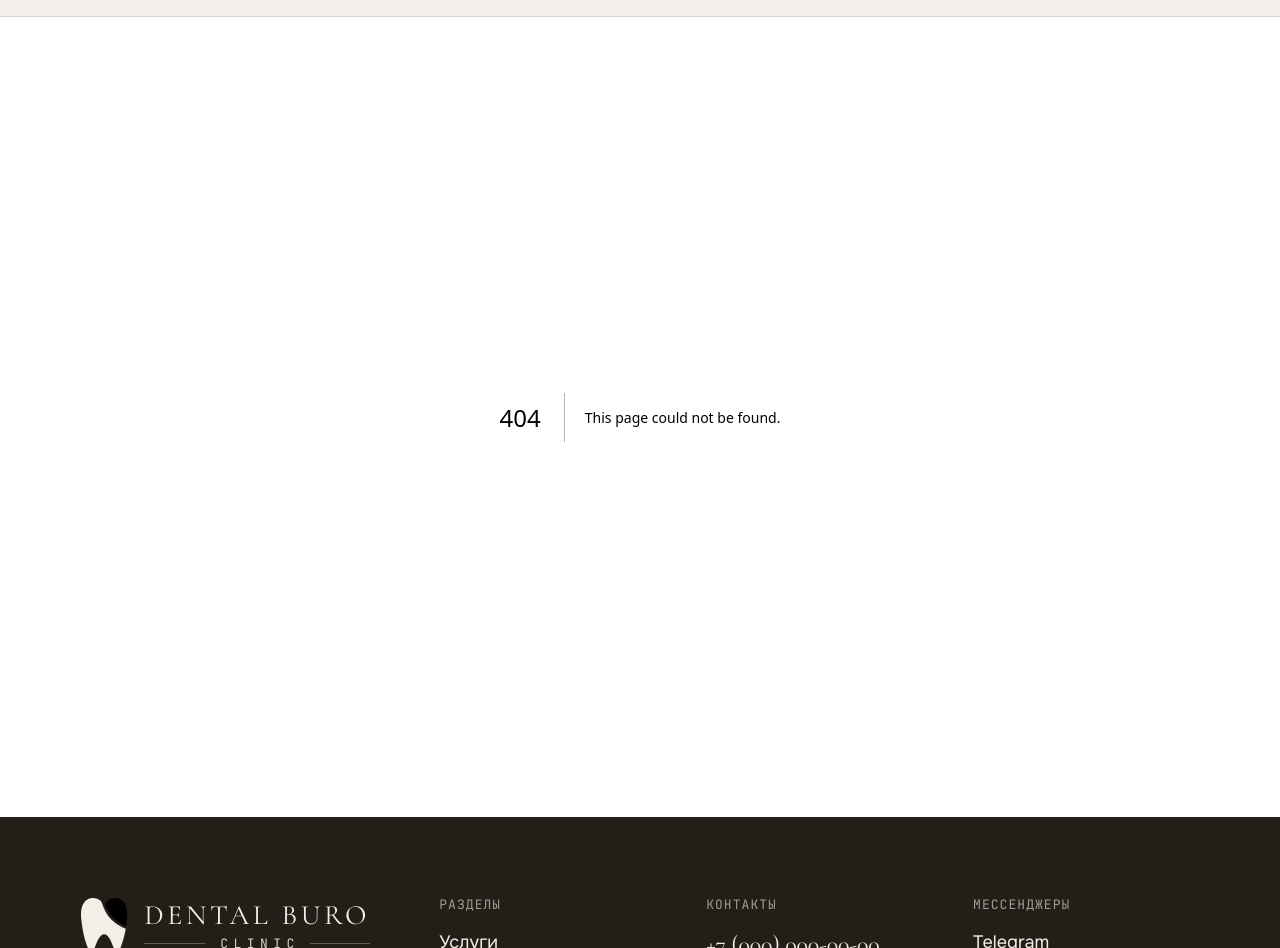
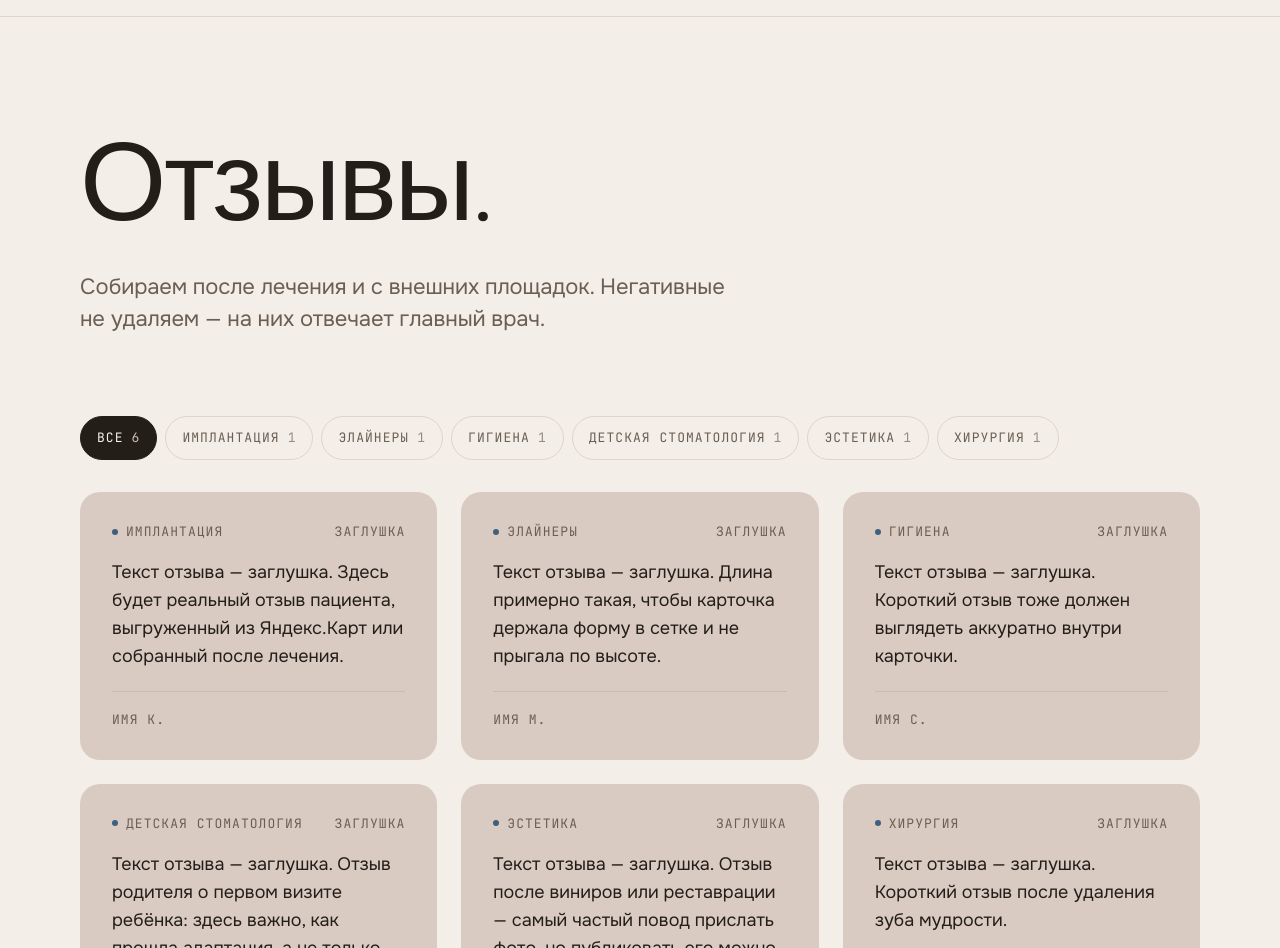
Before and after one commit to nighttcrawlerr/Dental-Buro, a Next.js app: page /reviews in a window 1280 px wide. Before the commit this address had no page. Shown: the part 64-1012 px from the top of the page. Built offline with nearby package versions, Linux system fonts and the light colour scheme.

Commit message:
Add the reviews page

```diff
--- /dev/null
+++ b/src/app/reviews/page.tsx
@@ -0,0 +1,82 @@
+import type { Metadata } from "next";
+import { CtaSection } from "@/components/home/cta-section";
+import { ReviewsList } from "@/components/reviews/reviews-list";
+import { ArrowGlyph } from "@/components/ui/arrow-button";
+import { Container } from "@/components/ui/container";
+import { Reveal } from "@/components/ui/reveal";
+import { RevealWords } from "@/components/ui/reveal-words";
+import { SectionHeading } from "@/components/ui/section-heading";
+import { reviewPlatforms } from "@/content/site";
+
+export const metadata: Metadata = {
+  title: "Отзывы",
+  description:
+    "Отзывы пациентов клиники Dental Buro об имплантации, ортодонтии, эстетике, хирургии и детской стоматологии.",
+};
+
+/**
+ * Отзывы.
+ *
+ * Отзывам на собственном сайте верят меньше всего, поэтому рядом — ссылки на
+ * внешние площадки, где клиника не может ничего удалить. Это не уводит
+ * пациента, а наоборот: он проверит и вернётся.
+ */
+export default function ReviewsPage() {
+  return (
+    <>
+      <section className="bg-cream">
+        <Container className="flex flex-col gap-14 py-20 lg:gap-20 lg:py-28">
+          <div className="flex max-w-3xl flex-col gap-8">
+            <h1 className="font-display text-display-xl text-balance text-ink">
+              <RevealWords text="Отзывы." trigger="load" />
+            </h1>
+            <Reveal trigger="load" index={2}>
+              <p className="max-w-2xl text-body-lg text-graphite">
+                Собираем после лечения и с внешних площадок. Негативные не удаляем — на них отвечает
+                главный врач.
+              </p>
+            </Reveal>
+          </div>
+
+          <Reveal trigger="load" index={3}>
+            <ReviewsList />
+          </Reveal>
+        </Container>
+      </section>
+
+      <section className="border-t border-hairline bg-cream">
+        <Container className="grid gap-12 py-20 lg:grid-cols-[minmax(0,24rem)_1fr] lg:gap-20 lg:py-28">
+          <SectionHeading
+            className="reveal"
+            title="Отзывы на других площадках"
+            description="Там мы не можем ничего удалить или отредактировать."
+          />
+          <ul className="reveal flex flex-col">
+            {reviewPlatforms.map((p) => (
+              <li key={p.name} className="border-t border-hairline last:border-b">
+                {p.url ? (
+                  <a
+                    href={p.url}
+                    target="_blank"
+                    rel="noopener noreferrer"
+                    className="group flex min-h-16 items-center justify-between gap-6 py-4"
+                  >
+                    <span className="font-display text-heading-sm text-ink">{p.name}</span>
+                    <ArrowGlyph direction="up-right" className="text-ink" />
+                  </a>
+                ) : (
+                  <div className="flex min-h-16 items-center justify-between gap-6 py-4">
+                    <span className="font-display text-heading-sm text-ink">{p.name}</span>
+                    <span className="label-mono text-graphite">ссылка появится</span>
+                  </div>
+                )}
+              </li>
+            ))}
+          </ul>
+        </Container>
+      </section>
+
+      <CtaSection />
+    </>
+  );
+}
--- /dev/null
+++ b/src/components/reviews/reviews-list.tsx
@@ -0,0 +1,42 @@
+"use client";
+
+import { useState } from "react";
+import { ReviewCard } from "@/components/reviews/review-card";
+import { FilterChips } from "@/components/ui/filter-chips";
+import { reviews } from "@/content/site";
+import { plural } from "@/lib/format";
+
+const ALL = "Все";
+
+/**
+ * Все отзывы с фильтром по услуге. Услуги для фильтра берутся из самих
+ * отзывов, а не из каталога: кнопка, под которой ноль отзывов, — тупик.
+ */
+export function ReviewsList() {
+  const [filter, setFilter] = useState(ALL);
+
+  const tags = [...new Set(reviews.map((r) => r.service))];
+  const options = [
+    { id: ALL, label: ALL, count: reviews.length },
+    ...tags.map((t) => ({ id: t, label: t, count: reviews.filter((r) => r.service === t).length })),
+  ];
+  const visible = filter === ALL ? reviews : reviews.filter((r) => r.service === filter);
+
+  return (
+    <div className="flex flex-col gap-8">
+      <FilterChips label="Фильтр по услуге" options={options} value={filter} onChange={setFilter} />
+
+      <p aria-live="polite" className="sr-only">
+        Показано: {plural(visible.length, ["отзыв", "отзыва", "отзывов"])}
+      </p>
+
+      <ul className="grid gap-6 md:grid-cols-2 lg:grid-cols-3">
+        {visible.map((review) => (
+          <li key={review.author}>
+            <ReviewCard review={review} />
+          </li>
+        ))}
+      </ul>
+    </div>
+  );
+}
```
